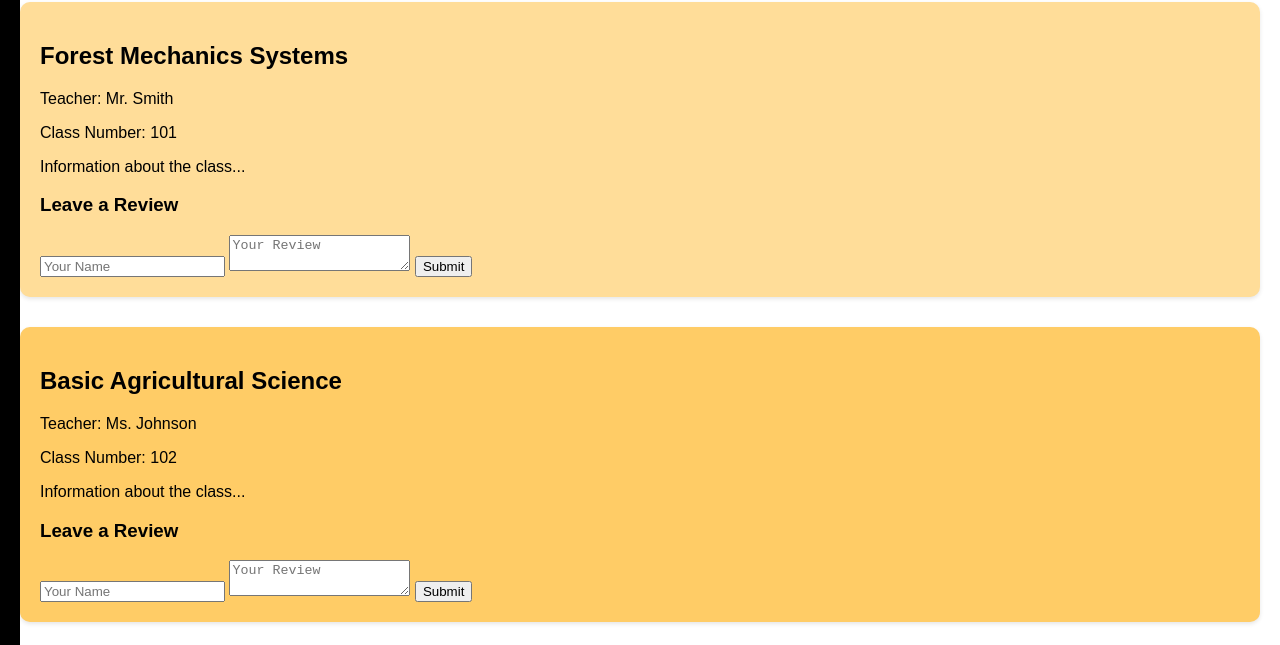
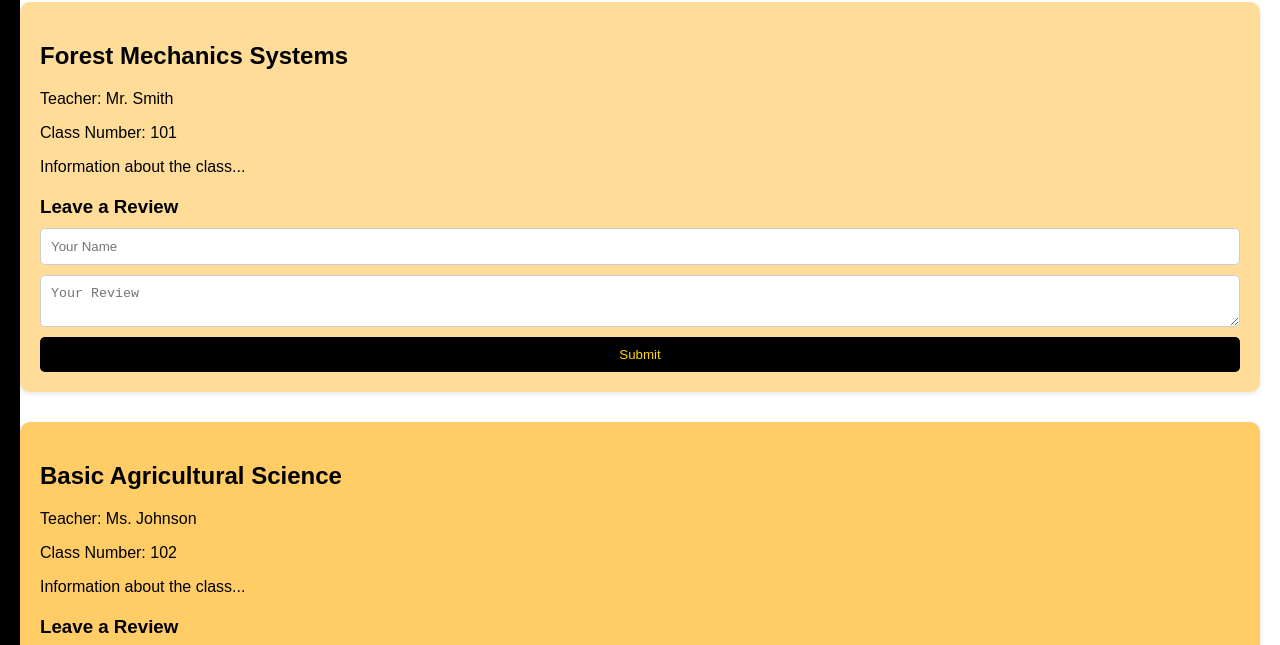
Before and after one commit to PaytonPlayz8604/CTAE_Test, a plain HTML site: page agriculture.html in a window 1280 px wide. Shown: the part 148-793 px from the top of the page. Drawn offline with Linux system fonts and the light colour scheme.

Commit message:
Update styles.css

```diff
--- a/styles.css
+++ b/styles.css
@@ -105,6 +105,53 @@ body {
     border: 1px solid #ccc;
 }
 
+.review-section {
+    margin-top: 20px;
+}
+
+.review-section h3 {
+    margin-bottom: 10px;
+}
+
+.review-section form {
+    display: flex;
+    flex-direction: column;
+}
+
+.review-section input,
+.review-section textarea {
+    margin-bottom: 10px;
+    padding: 10px;
+    border-radius: 5px;
+    border: 1px solid #ccc;
+}
+
+.review-section button {
+    padding: 10px;
+    border: none;
+    border-radius: 5px;
+    background-color: #000; /* Black */
+    color: #FFD700; /* Gold */
+    cursor: pointer;
+    transition: background-color 0.3s;
+}
+
+.review-section button:hover {
+    background-color: #444; /* Darker Black */
+}
+
+.review {
+    margin-top: 10px;
+    padding: 10px;
+    border-radius: 5px;
+    border: 1px solid #ccc;
+    background-color: #f9f9f9;
+}
+
+.review p {
+    margin: 5px 0;
+}
+
 @media (max-width: 768px) {
     #sidebar {
         width: 100%;
```
